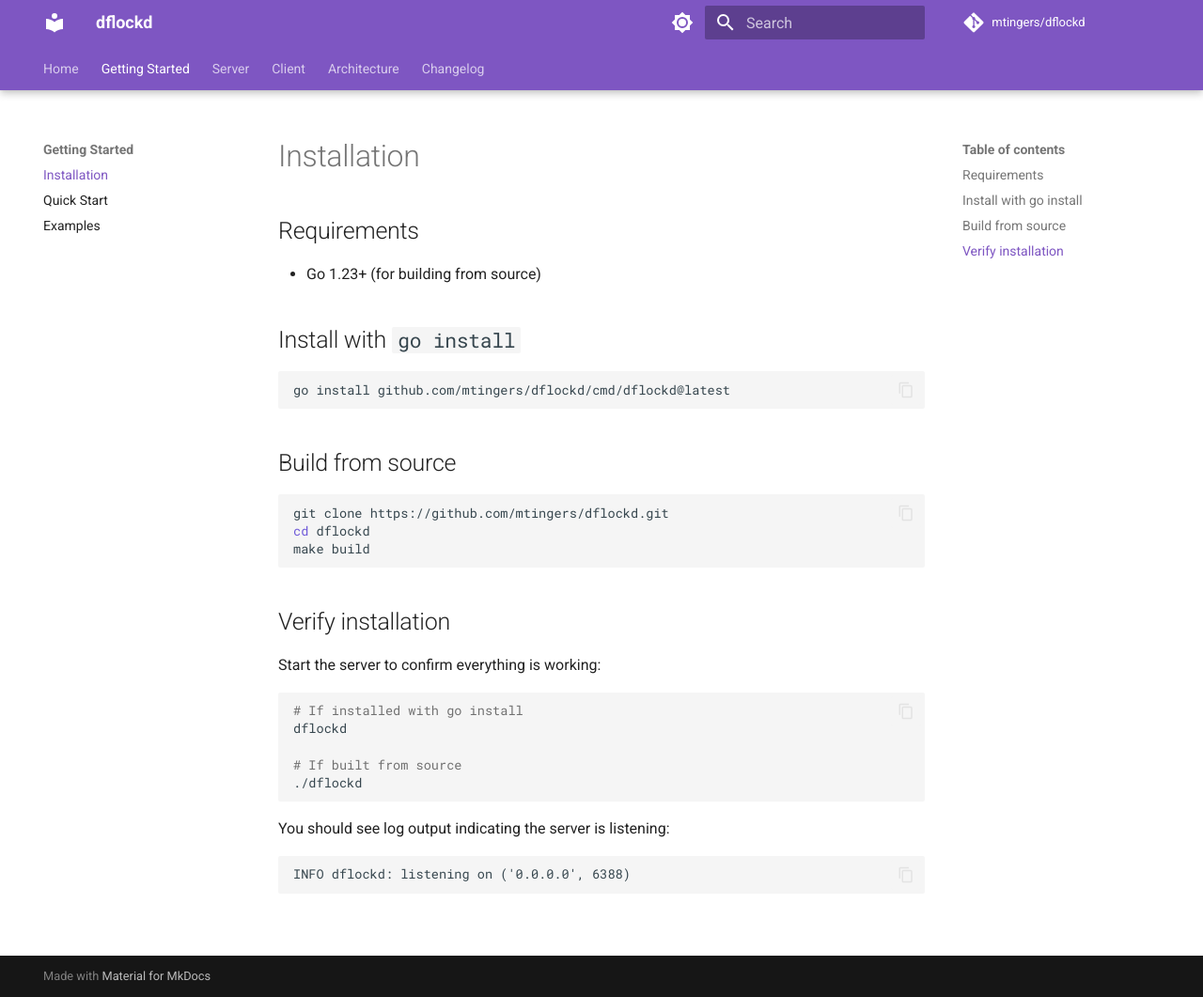
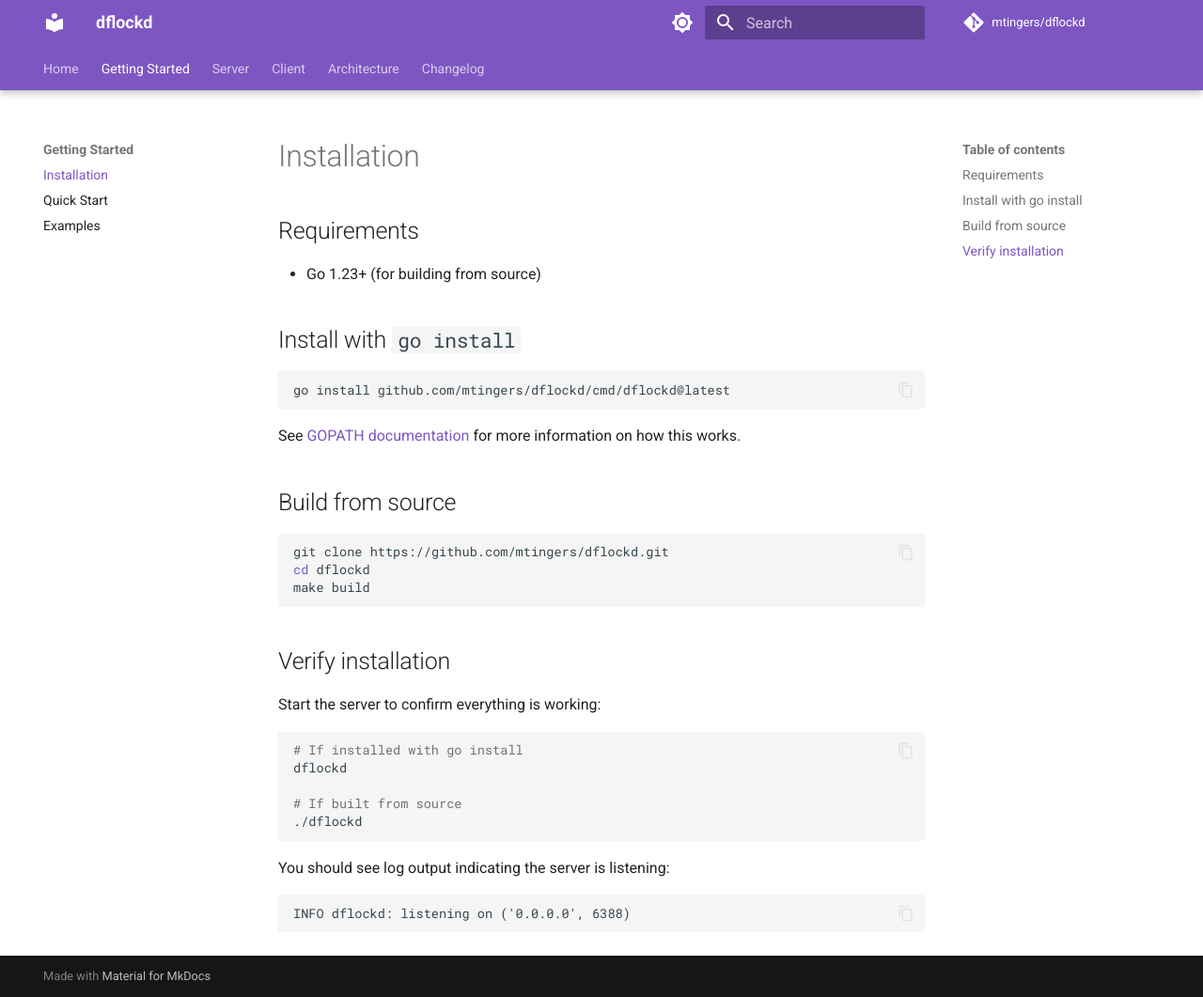
Before and after one commit to mtingers/dflockd, an MkDocs documentation site: the page built from docs/getting-started/installation.md, in a window 1280 px wide and 1061 px high. Shown: the whole window at 94% size. Built offline with MkDocs 1.6.1 and Material for MkDocs 9.7.7, drawn with Linux system fonts in a browser that asks for light colours; comment, search, counter and statistics services are not loaded.

Commit message:
docs: add note about GOPATH docs

````diff
--- a/docs/getting-started/installation.md
+++ b/docs/getting-started/installation.md
@@ -9,6 +9,9 @@
 ```bash
 go install github.com/mtingers/dflockd/cmd/dflockd@latest
 ```
+
+See [GOPATH documentation](https://go.dev/wiki/GOPATH) for more information
+on how this works.
 
 ## Build from source
 
````
